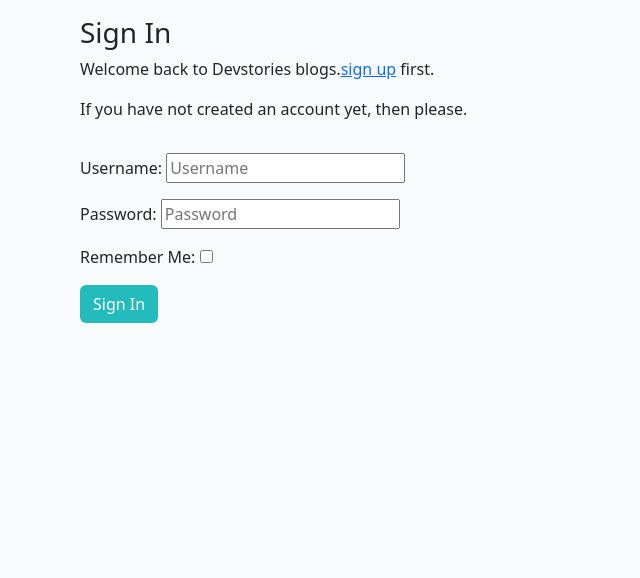
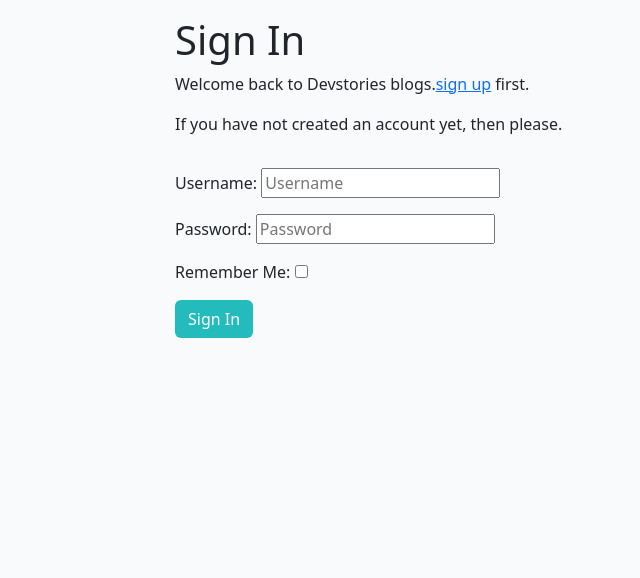
Before and after one commit to Code-Institute-Submissions/p4-devstories-1, a Django app: page /accounts/login/ in a window 1280 px wide. Shown: the part 60-638 px from the top of the page, without its empty margins (192-832 px from the left). Run offline with Django 3.2, Linux system fonts and the light colour scheme; some libraries are stand-ins or nearby versions.

Commit message:
add styles to center form

```diff
--- a/templates/account/login.html
+++ b/templates/account/login.html
@@ -7,19 +7,18 @@
 
 {% block content %}
 
+
 <div class="container">
-  <div class="row">
+  <div class="row justify-content-center">
     <div class="col-md-8 mt-3 offset-md-2">
-
-      <h3>{% trans "Sign In" %}</h3>
+      <h1>{% trans "Sign In" %}</h1>
 
       <p>{% blocktrans %}Welcome back to Devstories blogs.<a href="{{ signup_url }}">sign up</a> first.{% endblocktrans %}</p>
       <P>If you have not created an account yet, then please.</P>
     </div>
   </div>
-  <div class="row">
+  <div class="row justify-content-center">
     <div class="col-md-8 mt-3 offset-md-2">
-
       <form class="login" method="POST" action="{% url 'account_login' %}">
         <!-- Cross site request forgery -->
         {% csrf_token %}
@@ -31,7 +30,6 @@
       </form>
     </div>
   </div>
-
 </div>
 </div>
 
```
